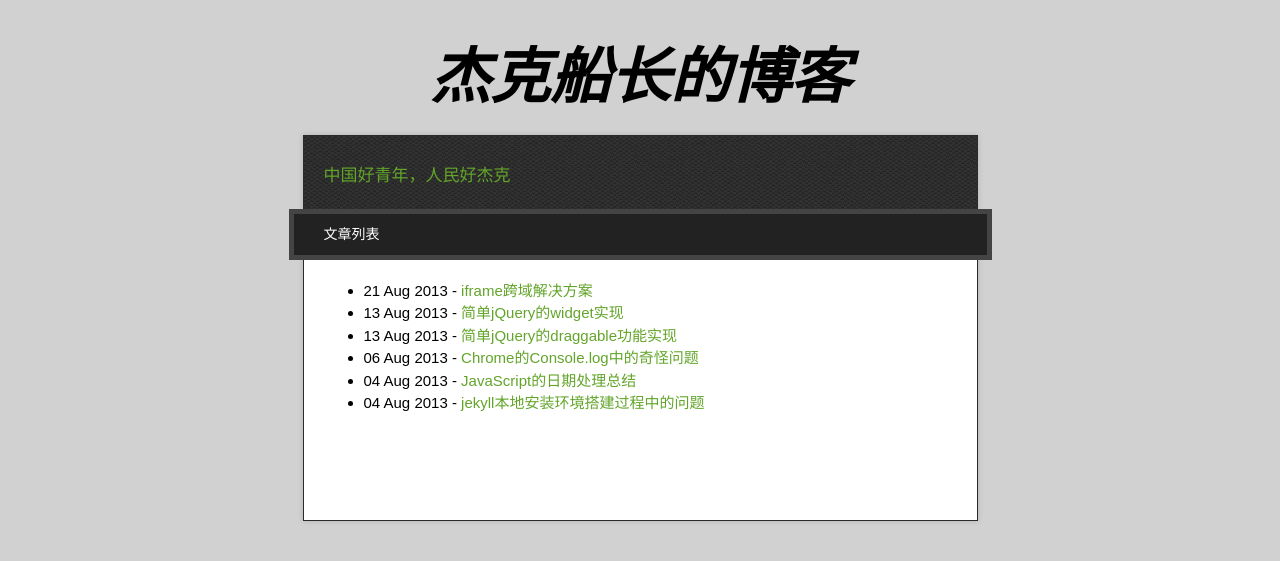
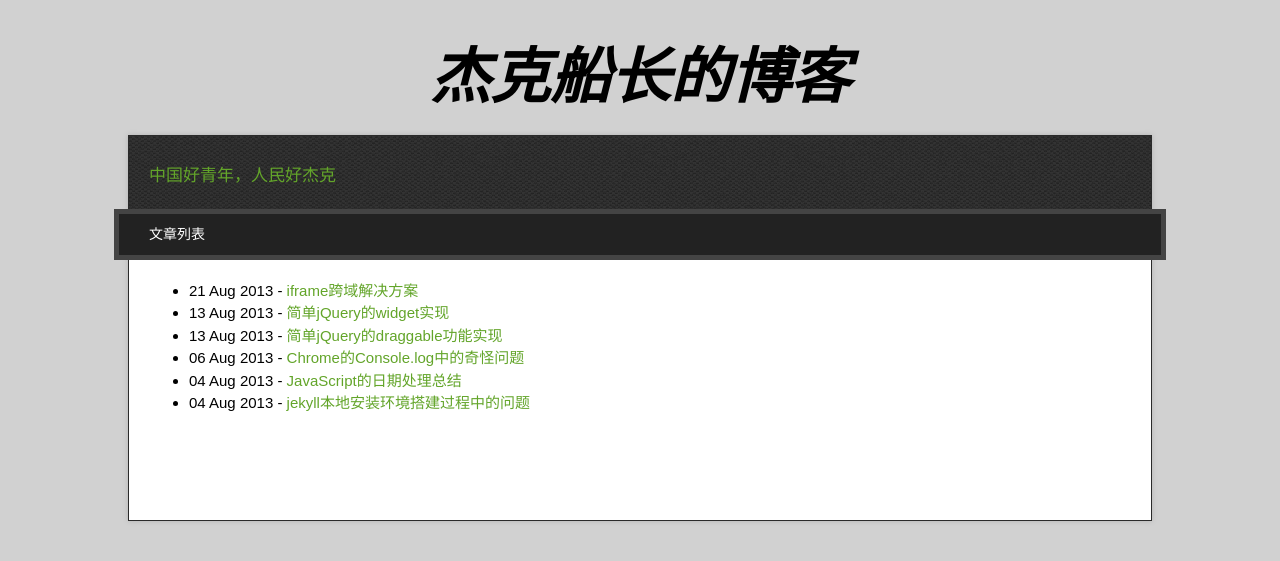
Before and after one commit to jacksparrow01/jacksparrow01.github.io, a Jekyll site: the page built from index.html, in a window 1280 px wide. Shown: the top 561 px of the page. Built offline with Jekyll 4.4.1, drawn with Linux system fonts in a browser that asks for light colours.

Commit message:
'cunjinl'

```diff
--- a/_layouts/default.html
+++ b/_layouts/default.html
@@ -20,7 +20,7 @@
 
 <body>
 
-  <div class="wrapper">
+  <div class="wrapper" style="width:1024px;">
     <header>
       <h1 class="title">杰克船长的博客</h1>
     </header>
```
